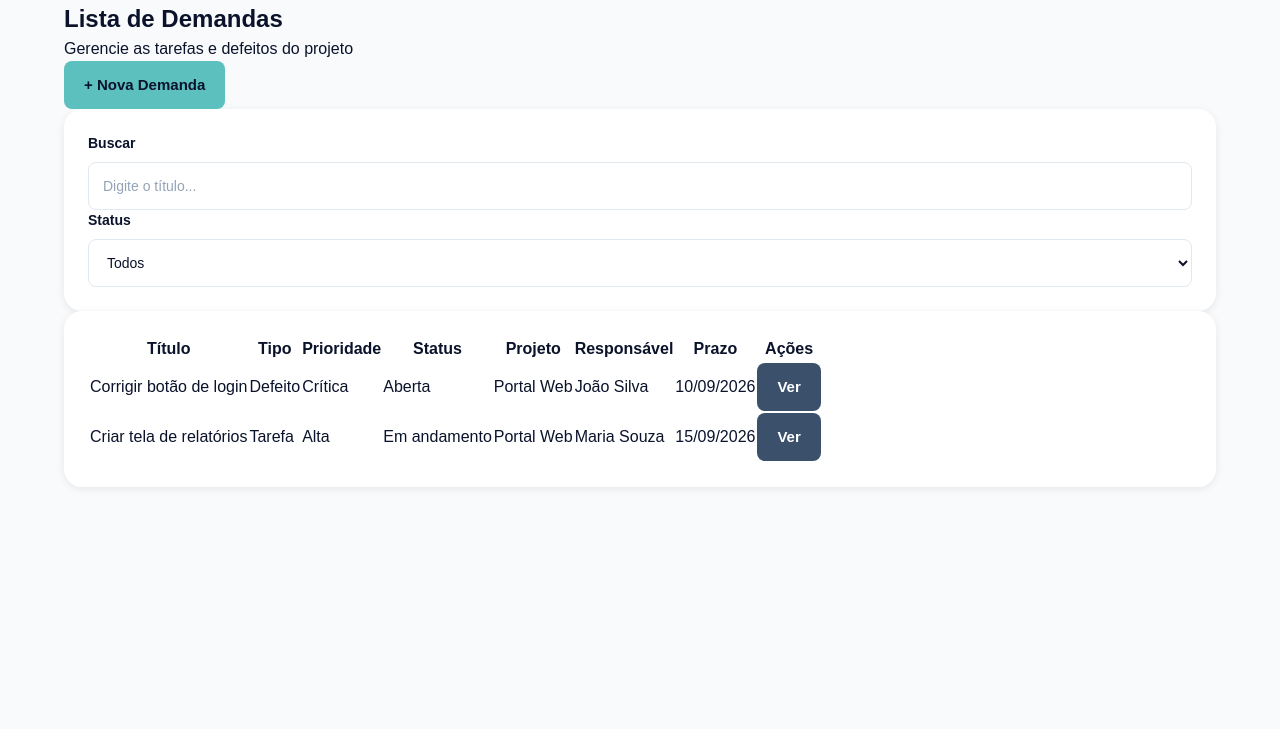
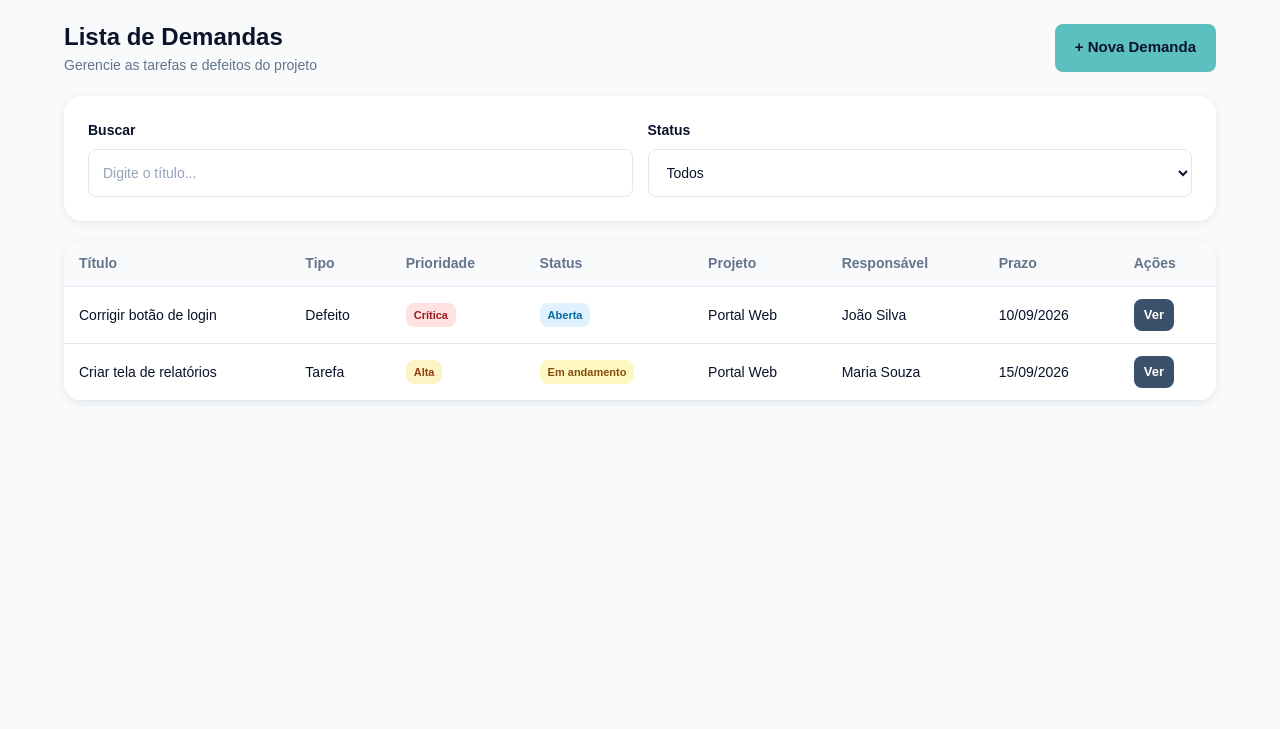
Before and after one commit to luizguv/PI-II-TIME19, a plain HTML site: page frontend/listagem-demandas.html in a window 1280 px wide. Shown: the part 71-800 px from the top of the page. Drawn offline with Linux system fonts and the light colour scheme.

Commit message:
Fix CSS file name for demand listing page

```diff
--- a/frontend/listagem-demandas.html
+++ b/frontend/listagem-demandas.html
@@ -11,7 +11,7 @@
     <title>Listagem de Demandas</title>
     <!-- Importando o CSS global do grupo e o CSS específico da tela -->
     <link rel="stylesheet" href="css/global.css">
-    <link rel="stylesheet" href="css/listagemDemandas.css">
+    <link rel="stylesheet" href="css/listagem-demandas.css">
 </head>
 <body>
 
```
